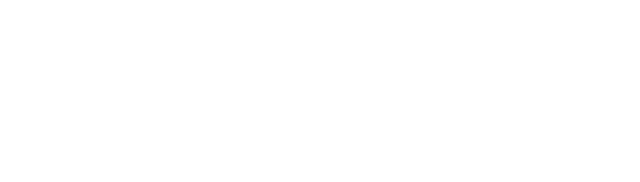
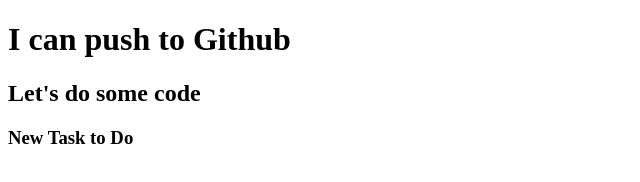
Before and after one commit to FarzanaAkter14/My-Second-Repos, a plain HTML site: page index.html in a window 1280 px wide. Shown: the whole page, without its empty margins (0-640 px from the left). Drawn offline with Linux system fonts and the light colour scheme.

Commit message:
Add Khoro

```diff
--- a/index.html
+++ b/index.html
@@ -7,6 +7,11 @@
     <title>My Second Github Repos</title>
 </head>
 <body>
+    <h1> I can push to Github</h1>
+    <h2> Let's do some code</code></h2>
+    <h3>New Task to Do</h3>
+
+
 
 </body>
 </html>
```
